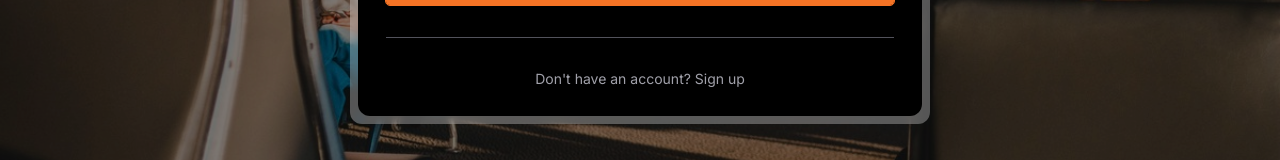
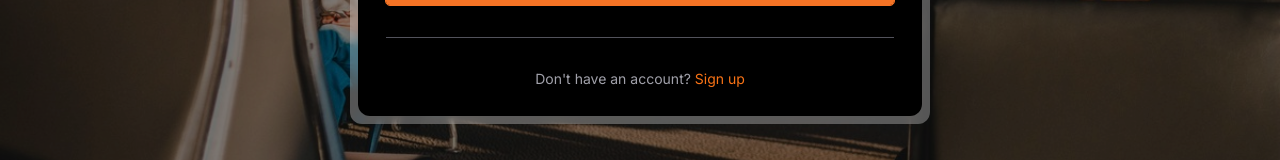
Before and after one commit to okawibawa/simhub-client, a Next.js app: page /login in a window 1280 px wide. Shown: the part 531-691 px from the top of the page. Built offline with nearby package versions, Linux system fonts and the light colour scheme.

Commit message:
fix: updates login and sign up link color on login and register page

```diff
--- a/app/(pages)/login/page.tsx
+++ b/app/(pages)/login/page.tsx
@@ -55,7 +55,7 @@ export default function Login() {
               className="text-center font-normal text-zinc-400"
             >
               Don&apos;t have an account?{" "}
-              <Anchor href="/register" className="inline-block text-zinc-400">
+              <Anchor href="/register" className="inline-block text-orange-500">
                 Sign up
               </Anchor>
             </Typography>
--- a/app/(pages)/register/page.tsx
+++ b/app/(pages)/register/page.tsx
@@ -49,7 +49,7 @@ export default function Register() {
               className="text-center font-normal text-zinc-400"
             >
               Already have an account?{" "}
-              <Anchor href="/login" className="inline-block">
+              <Anchor href="/login" className="inline-block text-orange-500">
                 Login
               </Anchor>
             </Typography>
```
